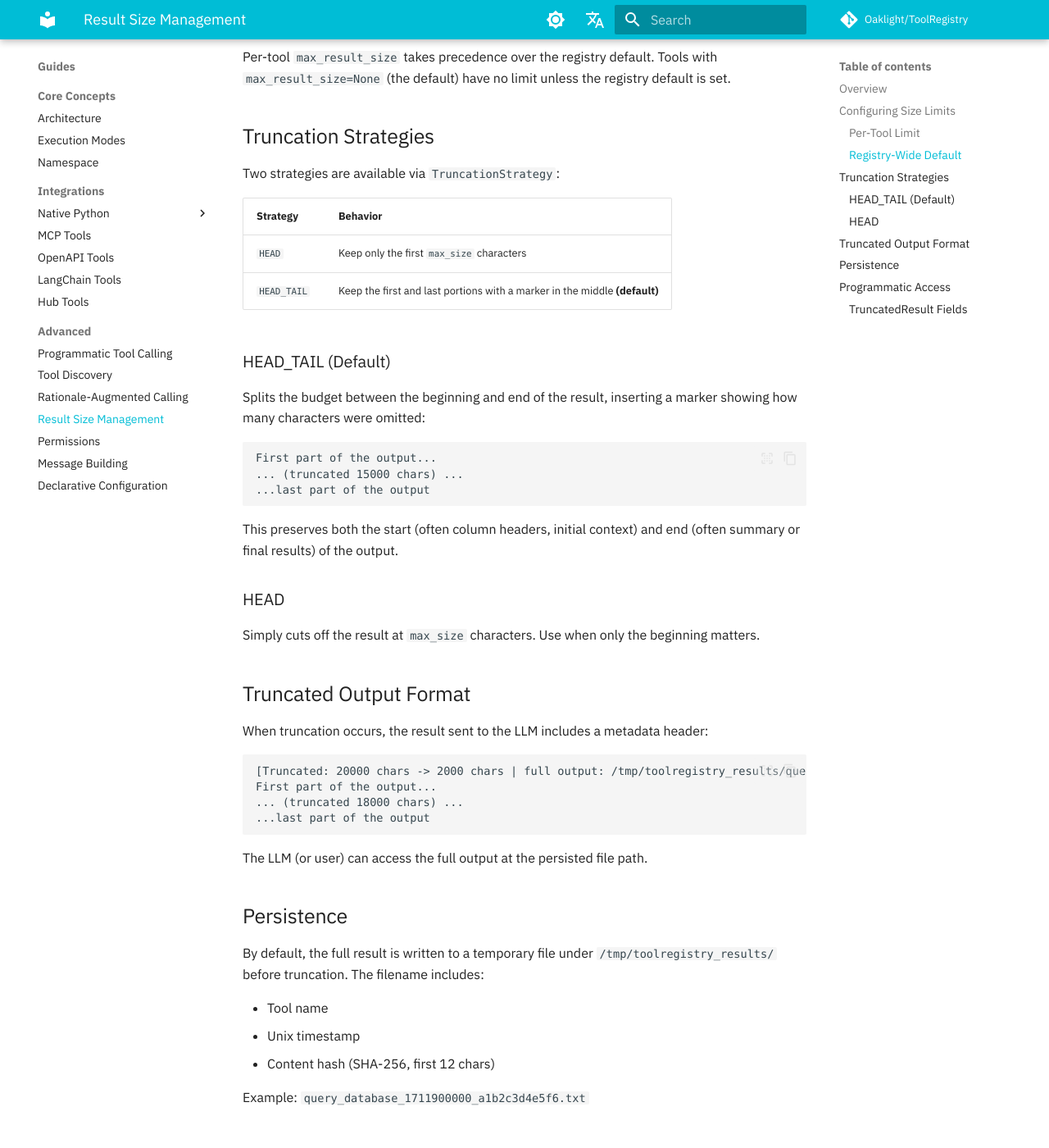
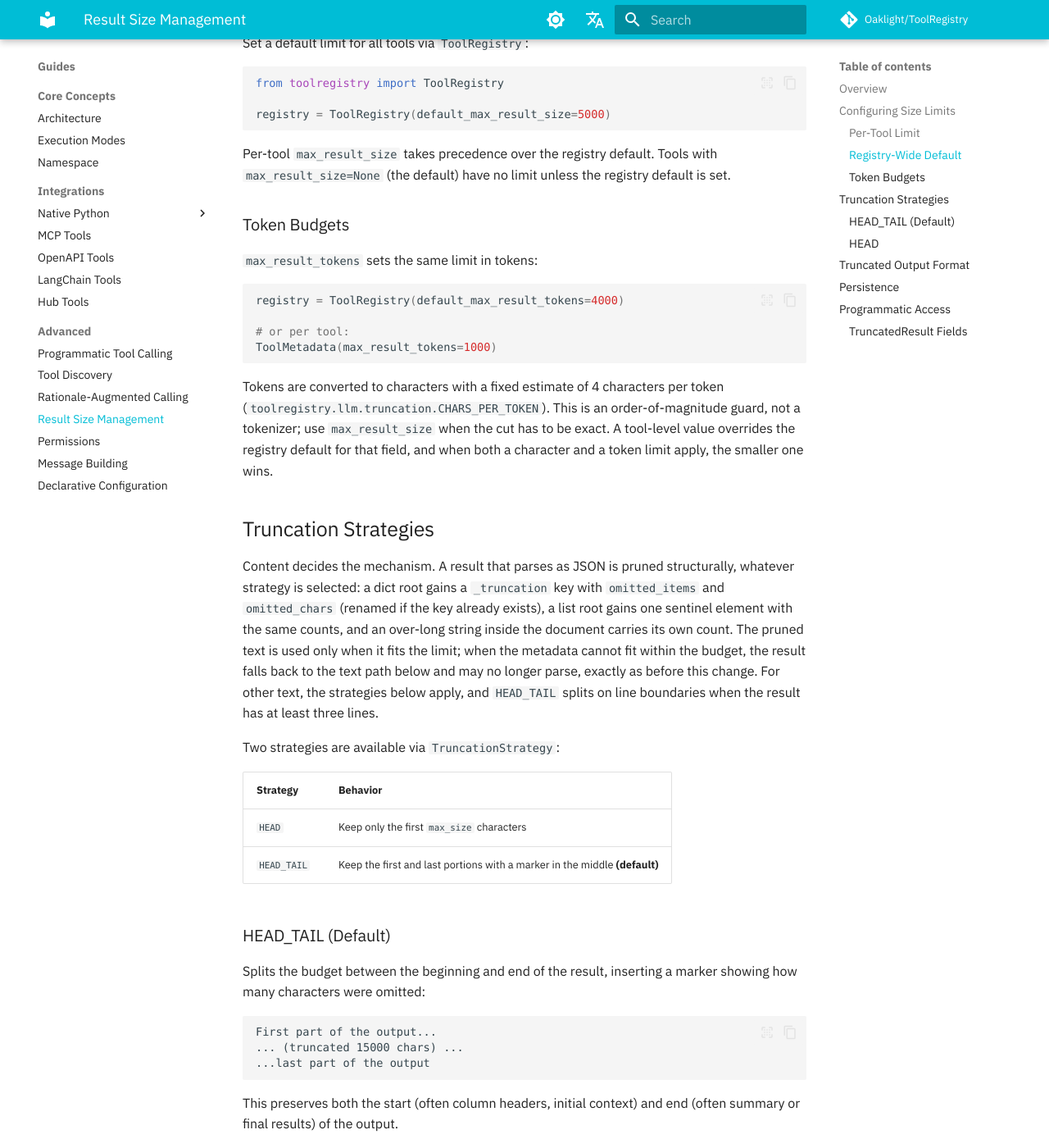
Before and after one commit to Oaklight/ToolRegistry, an MkDocs documentation site: the page built from docs/usage/result_management.md, in a window 1280 px wide and 1400 px high, scrolled down 1190 px. Shown: the whole window at 82% size. Built offline with MkDocs 1.6.1 and Material for MkDocs 9.7.7, drawn with Linux system fonts in a browser that asks for light colours; some web fonts are replaced; comment, search, counter and statistics services are not loaded; some of the changed text lies outside the part shown.

Commit message:
docs(results): token budgets and content-aware truncation (#418)

````diff
--- a/docs/usage/result_management.md
+++ b/docs/usage/result_management.md
@@ -1,8 +1,8 @@
 ---
 title: Result Size Management
 summary: Automatic truncation and persistence for large tool outputs
-description: How to configure max_result_size, truncation strategies, and result persistence to prevent oversized tool outputs from bloating LLM context
-keywords: truncation, result size, max_result_size, persistence, TruncatedResult
+description: How to configure max_result_size and max_result_tokens, truncation strategies, and result persistence to prevent oversized tool outputs from bloating LLM context
+keywords: truncation, result size, max_result_size, max_result_tokens, persistence, TruncatedResult
 author: Oaklight
 ---
 
@@ -18,6 +18,12 @@
 2. **Truncates** the result using a configurable strategy
 3. Prepends a header with the original size and file path
 4. Returns the truncated result to the LLM
+
+A limit can be given in characters (`max_result_size`) or in tokens
+(`max_result_tokens`). A result that parses as JSON is pruned structurally so
+it still parses, but only when the pruned document fits the limit; otherwise it
+is truncated as text, exactly as before. Other text is split on line
+boundaries.
 
 ## Configuring Size Limits
 
@@ -52,7 +58,36 @@
 
 Per-tool `max_result_size` takes precedence over the registry default. Tools with `max_result_size=None` (the default) have no limit unless the registry default is set.
 
+### Token Budgets
+
+`max_result_tokens` sets the same limit in tokens:
+
+```python
+registry = ToolRegistry(default_max_result_tokens=4000)
+
+# or per tool:
+ToolMetadata(max_result_tokens=1000)
+```
+
+Tokens are converted to characters with a fixed estimate of 4 characters per
+token (`toolregistry.llm.truncation.CHARS_PER_TOKEN`). This is an
+order-of-magnitude guard, not a tokenizer; use `max_result_size` when the cut
+has to be exact. A tool-level value overrides the registry default for that
+field, and when both a character and a token limit apply, the smaller one
+wins.
+
 ## Truncation Strategies
+
+Content decides the mechanism. A result that parses as JSON is pruned
+structurally, whatever strategy is selected: a dict root gains a `_truncation`
+key with `omitted_items` and `omitted_chars` (renamed if the key already
+exists), a list root gains one sentinel element with the same counts, and an
+over-long string inside the document carries its own count. The pruned text is
+used only when it fits the limit; when the metadata cannot fit within the
+budget, the result falls back to the text path below and may no longer parse,
+exactly as before this change. For other text, the strategies below apply, and
+`HEAD_TAIL` splits on line boundaries when the result has at least three
+lines.
 
 Two strategies are available via `TruncationStrategy`:
 
@@ -90,6 +125,13 @@
 
 The LLM (or user) can access the full output at the persisted file path.
 
+When the pruned document fits, JSON results stay JSON. For a dict root the
+metadata rides in the document itself (the counts depend on what was pruned):
+
+```json
+{"items":[{"value":0},{"value":1}],"_truncation":{"omitted_items":198,"omitted_chars":2970}}
+```
+
 ## Persistence
 
 By default, the full result is written to a temporary file under `/tmp/toolregistry_results/` before truncation. The filename includes:
@@ -122,6 +164,9 @@
 print(str(result))            # formatted with header
 ```
 
+`truncate_result` applies the same content-aware rules, and `CHARS_PER_TOKEN`
+is exported for callers that convert a token budget themselves.
+
 ### TruncatedResult Fields
 
 | Field | Type | Description |
````
Also changed, not shown: docs/changelog.md (+2 -0 lines).
